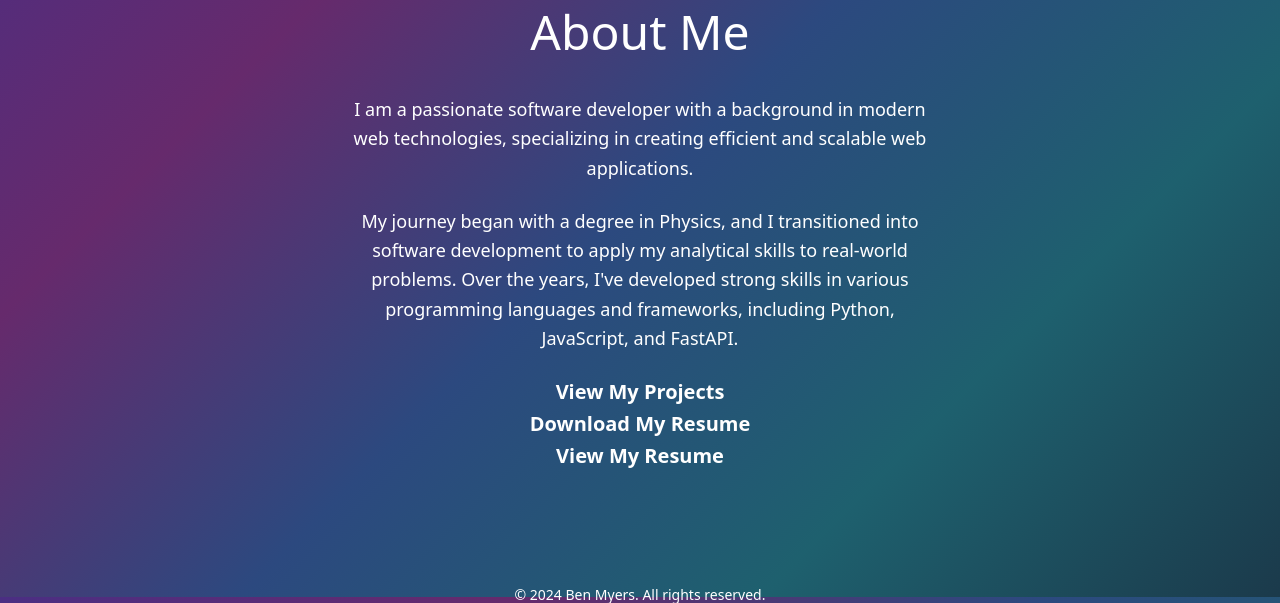
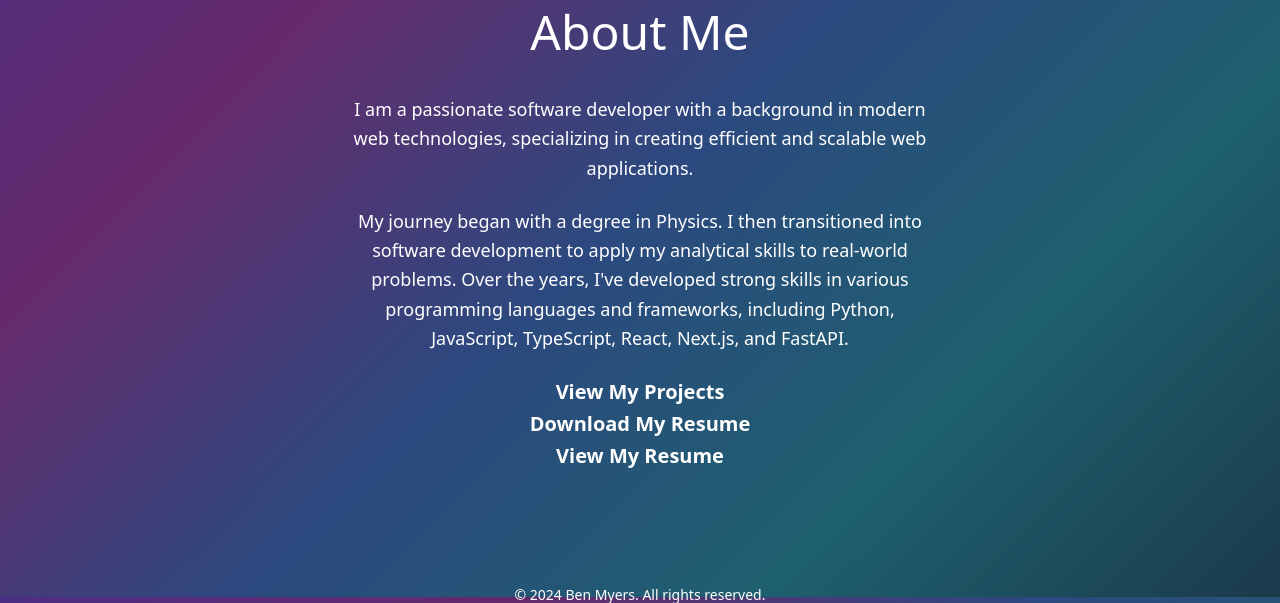
Before and after one commit to myersben9/benmyers, a FastAPI app: page /about in a window 1280 px wide. Shown: the part 203-806 px from the top of the page. Run offline with FastAPI, Linux system fonts and the light colour scheme; parts of the project's set-up code (start-up, migrations or seed data) failed here and were passed over.

Commit message:
new changes

```diff
--- a/sql_app/templates/about.html
+++ b/sql_app/templates/about.html
@@ -13,7 +13,7 @@
             I am a passionate software developer with a background in modern web technologies, specializing in creating efficient and scalable web applications.
         </p>
         <p class="text-lg text-white mb-6 leading-relaxed max-w-xl animate-slide-in">
-            My journey began with a degree in Physics, and I transitioned into software development to apply my analytical skills to real-world problems. Over the years, I've developed strong skills in various programming languages and frameworks, including Python, JavaScript, and FastAPI.
+            My journey began with a degree in Physics. I then transitioned into software development to apply my analytical skills to real-world problems. Over the years, I've developed strong skills in various programming languages and frameworks, including Python, JavaScript, TypeScript, React, Next.js, and FastAPI.
         </p>
         <a href="{{ url_for('projects') }}" class="font-extrabold rounded-lg text-md font-semibold text-white animate-slide-in">
             View My Projects
--- a/sql_app/templates/projects.html
+++ b/sql_app/templates/projects.html
@@ -40,7 +40,7 @@
                 <p class="text-white">
                     This website allows users to schedule and book therapy appointments with ease. It includes features like appointment confirmation before booking, automated reminders, and a streamlined interface to ensure a smooth experience for both therapists and clients. The site is designed to make the process of booking therapy sessions as seamless as possible, while also allowing clients to pay.
                 </p>
-                <a href="#" class="text-blue-300">Explore Therapy Booking (Coming Soon)</a>
+                <a href="https://www.blissmember.com" class="text-blue-300">Explore Therapy Booking</a>
             </div>
         </div>
     </div>
```
